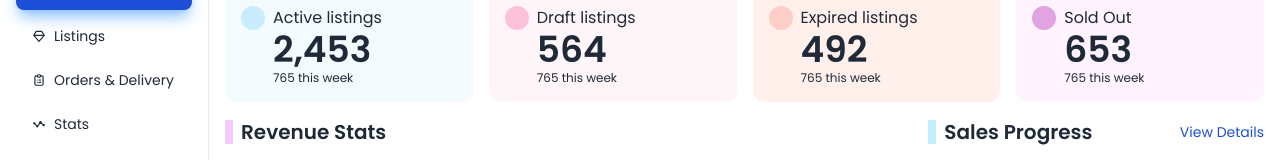
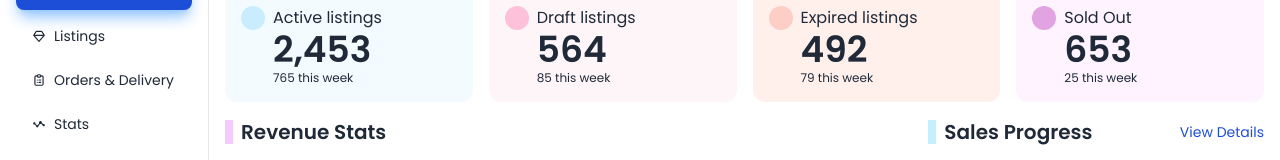
Before and after one commit to onlyyasad/simple-dashboard, a React (Vite) app: page / in a window 1280 px wide. Shown: the part 150-310 px from the top of the page. Built offline with nearby package versions, Linux system fonts and the light colour scheme.

Commit message:
sort method with date implemented

```diff
--- a/src/Pages/Home.jsx
+++ b/src/Pages/Home.jsx
@@ -37,7 +37,7 @@ const Home = () => {
                     <div className="">
                         <p>Draft listings</p>
                         <h2 className="text-4xl font-semibold"><CountUp end={564} /></h2>
-                        <p className="text-xs">765 this week</p>
+                        <p className="text-xs">85 this week</p>
                     </div>
                 </div>
                 <div className="flex gap-2 p-4 bg-[#FFF0EC] rounded-xl">
@@ -45,7 +45,7 @@ const Home = () => {
                     <div className="">
                         <p>Expired listings</p>
                         <h2 className="text-4xl font-semibold"><CountUp end={492} /></h2>
-                        <p className="text-xs">765 this week</p>
+                        <p className="text-xs">79 this week</p>
                     </div>
                 </div>
                 <div className="flex gap-2 p-4 bg-[#FEF3FF] rounded-xl">
@@ -53,7 +53,7 @@ const Home = () => {
                     <div className="">
                         <p>Sold Out</p>
                         <h2 className="text-4xl font-semibold"><CountUp end={653} /></h2>
-                        <p className="text-xs">765 this week</p>
+                        <p className="text-xs">25 this week</p>
                     </div>
                 </div>
             </div>
--- a/src/components/SalesData.jsx
+++ b/src/components/SalesData.jsx
@@ -71,19 +71,40 @@ const SalesData = () => {
             const sortedData = salesData.sort((a, b) => {
                 return a.totalProfit - b.totalProfit
             })
-            console.log(sortedData)
+            // console.log(sortedData)
             setSort(sortedData)
         }
-        if(sortValue === "most"){
+        if (sortValue === "most") {
             const sortedData = salesData.sort((a, b) => {
                 return b.totalProfit - a.totalProfit
             })
-            console.log(sortedData)
+            // console.log(sortedData)
             setSort(sortedData)
         }
 
+    }
 
+    const handleDateSort = event => {
+        event.preventDefault()
+        const sortValue = event.target.value;
+        console.log(sortValue)
+
+        if (sortValue === "latest") {
+            const sortedData = salesData.sort((a, b) => {
+                return new Date(b.date) - new Date(a.date)
+            })
+            setSort(sortedData)
+        }
+        if (sortValue === "oldest") {
+            const sortedData = salesData.sort((a, b) => {
+                return new Date(a.date) - new Date(b.date)
+            })
+            setSort(sortedData)
+        }
+        console.log(sort)
     }
+
+
 
     return (
         <div>
@@ -105,7 +126,7 @@ const SalesData = () => {
                             </th>
                             <th>
                                 Updated
-                                <select className="ml-1">
+                                <select onChange={handleDateSort} className="ml-1">
                                     <option className='p-1' disabled selected>Sort</option>
                                     <option value="latest" className='p-1'>Latest</option>
                                     <option value="oldest" className='p-1'>Oldest</option>
```
